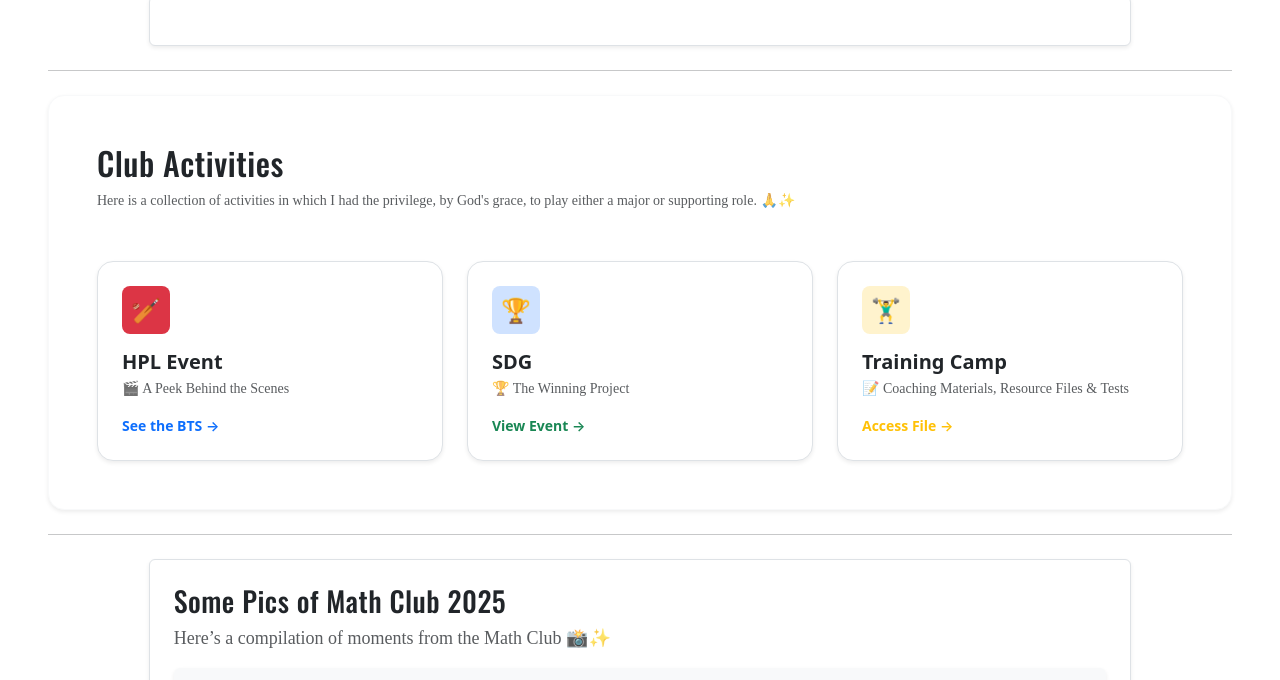
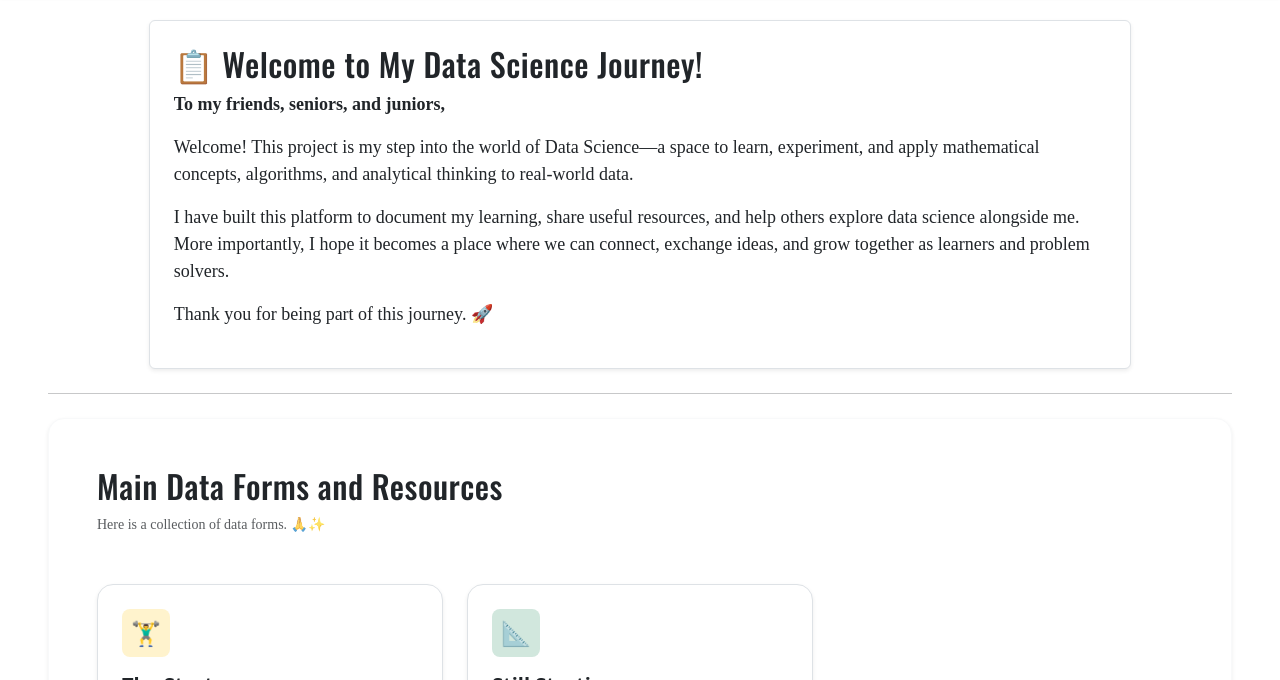
Before and after one commit to tninanofchirawa/personal-website-1, a Jekyll site: the page built from d-s/index.html, in a window 1280 px wide and 900 px high, scrolled down 449 px, cut to the strip 220-900 px from the top of the window. Built offline with Jekyll 4.4.1, drawn with Linux system fonts in a browser that asks for light colours; some web fonts are replaced; some of the changed text lies outside the part shown.

Commit message:
ALl the Extra pages have been added and the Final Phase of the First Part is Over

```diff
--- a/_includes/navbar.html
+++ b/_includes/navbar.html
@@ -32,6 +32,30 @@
                 <li class="nav-item">
                     <a class="nav-link" href="{{ '/qa.html' | relative_url }}">Questions and Answers</a>
                 </li>
+                <div class="collapse navbar-collapse ms-auto font-monospace" id="navbarSupportedContent">
+                    <ul class="navbar-nav me-auto mb-2 mb-lg-0 gap-3">
+                        <li class="nav-item">
+                            <a class="nav-link" href="{{ '/index.html' | relative_url }}">Home</a>
+                        </li>
+                        <li class="nav-item dropdown">
+                            <a class="nav-link dropdown-toggle" href="{{ '/' | relative_url }}" role="button"
+                                data-bs-toggle="dropdown" aria-expanded="false">
+                                Questions and Answers
+                            </a>
+                            <ul class="dropdown-menu">
+
+                                <li><a class="dropdown-item" href="{{ '/q-a/index.html' | relative_url }}">Terms and
+                                        Conditions</a></li>
+                                <li>
+                                    <hr class="dropdown-divider">
+                                </li>
+                                <li><a class="dropdown-item" href="{{ '/q-a/1-qa.html' | relative_url }}">Some more
+                                        links</a>
+                                </li>
+
+                            </ul>
+                        </li>
+
                         <li class="nav-item">
                             <a class="nav-link" href="{{ '/personal.html' | relative_url }}">About Me</a>
                         </li>
@@ -42,15 +66,19 @@
                             </a>
                             <ul class="dropdown-menu">
 
-                        <li><a class="dropdown-item" href="{{ '/math-club/index.html' | relative_url }}">Hits Math
+                                <li><a class="dropdown-item" href="{{ '/math-club/index.html' | relative_url }}">Hits
+                                        Math
                                         Club</a></li>
                                 <li>
                                     <hr class="dropdown-divider">
                                 </li>
-                        <li><a class="dropdown-item" href="{{ '/math-club/hpl.html' | relative_url }}">HPL</a></li>
-                        <li><a class="dropdown-item" href="{{ '/math-club/sdg.html' | relative_url }}">SDG</a></li>
+                                <li><a class="dropdown-item" href="{{ '/math-club/hpl.html' | relative_url }}">HPL</a>
+                                </li>
+                                <li><a class="dropdown-item" href="{{ '/math-club/sdg.html' | relative_url }}">SDG</a>
+                                </li>
                                 <li><a class="dropdown-item"
-                                href="{{ '/math-club/training-camp.html' | relative_url }}">Training Camp</a></li>
+                                        href="{{ '/math-club/training-camp.html' | relative_url }}">Training Camp</a>
+                                </li>
                             </ul>
                         </li>
                     </ul>
--- a/d-s/1-start.html
+++ b/d-s/1-start.html
@@ -106,7 +106,7 @@ hero_image: Docs and Pics/Pictures/Public/Data_Science/Hero_Image/stars.jpg
                 </div>
 
                 <div class="mb-4">
-                    <p class="text-muted small mb-2 fw-semibold">📊 Metrics Visualization Output:</p>
+                    <p class="text-muted small mb-2 fw-semibold">📊 Metrics Visualization:</p>
                     <div class="ratio ratio-4x3 bg-white border rounded p-2">
                         <iframe
                             src="https://docs.google.com/spreadsheets/d/e/2PACX-1vTQxY20J-odWmmGaMEB-0cRrKrWQL8kbvM6dDGDA3ot84ynBpnO21NTUFY6ctFI_XRBOnNRDWLKY3_h/pubchart?oid=161598081&amp;format=interactive"
--- a/d-s/index.html
+++ b/d-s/index.html
@@ -10,6 +10,30 @@ hero_image: Docs and Pics/Pictures/Public/Data_Science/Hero_Image/Hero_Image.png
     <div class="col-12 col-md-10">
         <div class="p-4 bg-white rounded shadow-sm border">
 
+            <section class="welcome-section">
+                <h2>📋 Welcome to My Data Science Journey!</h2>
+
+                <p><strong>To my friends, seniors, and juniors,</strong></p>
+
+                <p>
+                    Welcome! This project is my step into the world of Data Science—a space to learn,
+                    experiment, and apply mathematical concepts, algorithms, and analytical thinking
+                    to real-world data.
+                </p>
+
+                <p>
+                    I have built this platform to document my learning, share useful resources,
+                    and help others explore data science alongside me. More importantly, I hope it
+                    becomes a place where we can connect, exchange ideas, and grow together as
+                    learners and problem solvers.
+                </p>
+
+                <p>
+                    Thank you for being part of this journey. 🚀
+                </p>
+            </section>
+
+
         </div>
     </div>
 </div>
@@ -21,63 +45,47 @@ hero_image: Docs and Pics/Pictures/Public/Data_Science/Hero_Image/Hero_Image.png
         <div class="p-4 p-md-5 bg-white rounded-4 shadow-sm border border-light">
 
             <!-- Header Section -->
-      <h2 class="fw-extrabold text-dark tracking-tight mb-2" style="font-family: system-ui, -apple-system, sans-serif;">
-        Club Activities
+            <h2 class="fw-extrabold text-dark tracking-tight mb-2"
+                style="font-family: system-ui, -apple-system, sans-serif;">
+                Main Data Forms and Resources
             </h2>
             <p class="text-muted small mb-4 col-lg-8" style="line-height: 1.6;">
-        Here is a collection of activities in which I had the privilege, by God's grace, to play either a major or
-        supporting role. 🙏✨
+                Here is a collection of data forms. 🙏✨
             </p>
 
             <!-- Grid Layout -->
             <div class="row g-4 mt-1">
 
-        <!-- HPL Module Card -->
+                <!-- Basics -->
                 <div class="col-12 col-md-4">
                     <div class="card h-100 shadow-sm border rounded-4 p-4 bg-white position-relative card-hover-effect"
                         style="transition: transform 0.2s ease, box-shadow 0.2s ease;">
-            <div class="mb-3 d-inline-flex align-items-center justify-content-center bg-danger text-primary rounded-3"
+                        <div class="mb-3 d-inline-flex align-items-center justify-content-center bg-warning-subtle text-warning rounded-3"
                             style="width: 48px; height: 48px;">
-              <span class="fs-4">🏏</span>
+                            <span class="fs-4">🏋️‍♂️</span>
                         </div>
-            <h5 class="fw-bold text-dark mb-1">HPL Event</h5>
-            <p class="text-muted small mb-3">🎬 A Peek Behind the Scenes</p>
-            <a href="hpl.html" class="stretched-link text-primary text-decoration-none small fw-semibold">
-              See the BTS &rarr;
+                        <h5 class="fw-bold text-dark mb-1">The Start</h5>
+                        <p class="text-muted small mb-3">Just Starting Out...</p>
+                        <a href="1-start.html"
+                            class="stretched-link text-primary text-decoration-none small fw-semibold">
+                            View the Forms &rarr;
                         </a>
                     </div>
                 </div>
 
-        <!-- SDG Dashboard Card -->
+                <!-- Still Start -->
                 <div class="col-12 col-md-4">
                     <div class="card h-100 shadow-sm border  rounded-4 p-4 bg-white position-relative card-hover-effect"
                         style="transition: transform 0.2s ease, box-shadow 0.2s ease;">
-            <div
-              class="mb-3 d-inline-flex align-items-center justify-content-center bg-primary-subtle text-success rounded-3"
+                        <div class="mb-3 d-inline-flex align-items-center justify-content-center bg-success-subtle text-success rounded-3"
                             style="width: 48px; height: 48px;">
-              <span class="fs-4">🏆</span>
+                            <span class="fs-4">📐</span>
                         </div>
-            <h5 class="fw-bold text-dark mb-1">SDG</h5>
-            <p class="text-muted small mb-3">🏆 The Winning Project</p>
-            <a href="sdg.html" class="stretched-link text-success text-decoration-none small fw-semibold">
-              View Event &rarr;
-            </a>
-          </div>
-        </div>
-
-        <!-- Training Camp Assets Card -->
-        <div class="col-12 col-md-4">
-          <div class="card h-100 shadow-sm border  rounded-4 p-4 bg-white position-relative card-hover-effect"
-            style="transition: transform 0.2s ease, box-shadow 0.2s ease;">
-            <div
-              class="mb-3 d-inline-flex align-items-center justify-content-center bg-warning-subtle text-warning rounded-3"
-              style="width: 48px; height: 48px;">
-              <span class="fs-4">🏋️‍♂️</span>
-            </div>
-            <h5 class="fw-bold text-dark mb-1">Training Camp</h5>
-            <p class="text-muted small mb-3">📝 Coaching Materials, Resource Files & Tests</p>
-            <a href="training-camp.html" class="stretched-link text-warning text-decoration-none small fw-semibold">
-              Access File &rarr;
+                        <h5 class="fw-bold text-dark mb-1">Still Starting</h5>
+                        <p class="text-muted small mb-3">The World into Math Models </p>
+                        <a href="2-still-start.html"
+                            class="stretched-link text-success text-decoration-none small fw-semibold">
+                            View forms &rarr;
                         </a>
                     </div>
                 </div>
@@ -85,65 +93,3 @@ hero_image: Docs and Pics/Pictures/Public/Data_Science/Hero_Image/Hero_Image.png
         </div>
     </div>
 </div>
-<hr class="my-4">
-
-<div class="row g-4 justify-content-center">
-  <div class="col-12 col-md-10">
-    <div class="p-4 bg-white rounded shadow-sm border">
-
-      <h3>Some Pics of Math Club 2025</h3>
-      <p class="text-muted">Here’s a compilation of moments from the Math Club 📸✨</p>
-
-      <div id="hplImageSlider" class="carousel slide shadow-sm rounded overflow-hidden" data-bs-ride="carousel">
-        <div class="carousel-inner">
-
-          <div class="carousel-item active">
-            <figure class="figure d-block text-center m-0 bg-light p-3">
-              <img src="{{ page.image_1 | relative_url }}" alt="LPG Gas leak Alarm" class="img-fluid rounded shadow-sm">
-              <figcaption class="figure-caption text-muted font-italic mt-2" style="font-size: 1rem;">
-                📸 National Math Day
-              </figcaption>
-            </figure>
-          </div>
-
-          <div class="carousel-item">
-            <figure class="figure d-block text-center m-0 bg-light p-3">
-              <img src="{{ page.image_2 | relative_url }}" alt="Water Rocket" class="img-fluid rounded shadow-sm">
-              <figcaption class="figure-caption text-muted font-italic mt-2" style="font-size: 1rem;">
-                📸 🛰️ Seniors Showcasing a Mini Satellite at the Nandambakkam Defence Expo
-              </figcaption>
-            </figure>
-          </div>
-
-          <div class="carousel-item">
-            <figure class="figure d-block text-center m-0 bg-light p-3">
-              <img src="{{ page.image_3 | relative_url }}" alt="Biotech + Mechatronics"
-                class="img-fluid rounded shadow-sm">
-              <figcaption class="figure-caption text-muted font-italic mt-2" style="font-size: 1rem;">
-                📸 Math is Fun (outreach for 12th Class Students)
-              </figcaption>
-            </figure>
-          </div>
-
-          <div class="carousel-item">
-            <figure class="figure d-block text-center m-0 bg-light p-3">
-              <img src="{{ page.image_4 | relative_url }}" alt="Smart Drip Irrigation"
-                class="img-fluid rounded shadow-sm">
-              <figcaption class="figure-caption text-muted font-italic mt-2" style="font-size: 1rem;">
-                📸 Defence Expo 2025
-              </figcaption>
-            </figure>
-          </div>
-        </div>
-
-        <button class="carousel-control-prev" type="button" data-bs-target="#hplImageSlider" data-bs-slide="prev">
-          <span class="carousel-control-prev-icon bg-dark rounded-circle p-3"></span>
-        </button>
-        <button class="carousel-control-next" type="button" data-bs-target="#hplImageSlider" data-bs-slide="next">
-          <span class="carousel-control-next-icon bg-dark rounded-circle p-3"></span>
-        </button>
-
-      </div>
-    </div>
-  </div>
-</div>
--- a/index.html
+++ b/index.html
@@ -31,7 +31,8 @@ hero_image: Docs and Pics/Pictures/Public/Home/Hero Image/Bible.jpg
           <div class="mb-3 text-primary fs-3">📊</div>
           <h3 class="h5 card-title fw-bold">Data Science Page</h3>
           <p class="card-text text-muted flex-grow-1">
-            📊 This page contains all intro to the survey forms, questionnaires, collected datasets, and the reports generated from
+            📊 This page contains all intro to the survey forms, questionnaires, collected datasets, and the reports
+            generated from
             their analysis. Feel free to explore the findings and contribute to ongoing projects. 🚀
           </p>
           <a href="{{ '/d-s/index.html' | relative_url }}"
@@ -52,7 +53,7 @@ hero_image: Docs and Pics/Pictures/Public/Home/Hero Image/Bible.jpg
             📜 This page outlines the Terms and Conditions related to the data collected through our forms, including
             how the information is used, stored, and analyzed. 🔒📊
           </p>
-          <a href="{{ '/qa.html' | relative_url }}"
+          <a href="{{ '/q-a/index.html' | relative_url }}"
             class="stretched-link text-decoration-none text-warning text-dark fw-bold mt-3 btn-text-link">
             Open Page &rarr;
           </a>
```
Also changed, not shown: q-a/1-qa.html (added, +34 -0 lines), q-a/index.html (renamed from qa.html). Lines whose indentation alone changed are shown as unchanged.
